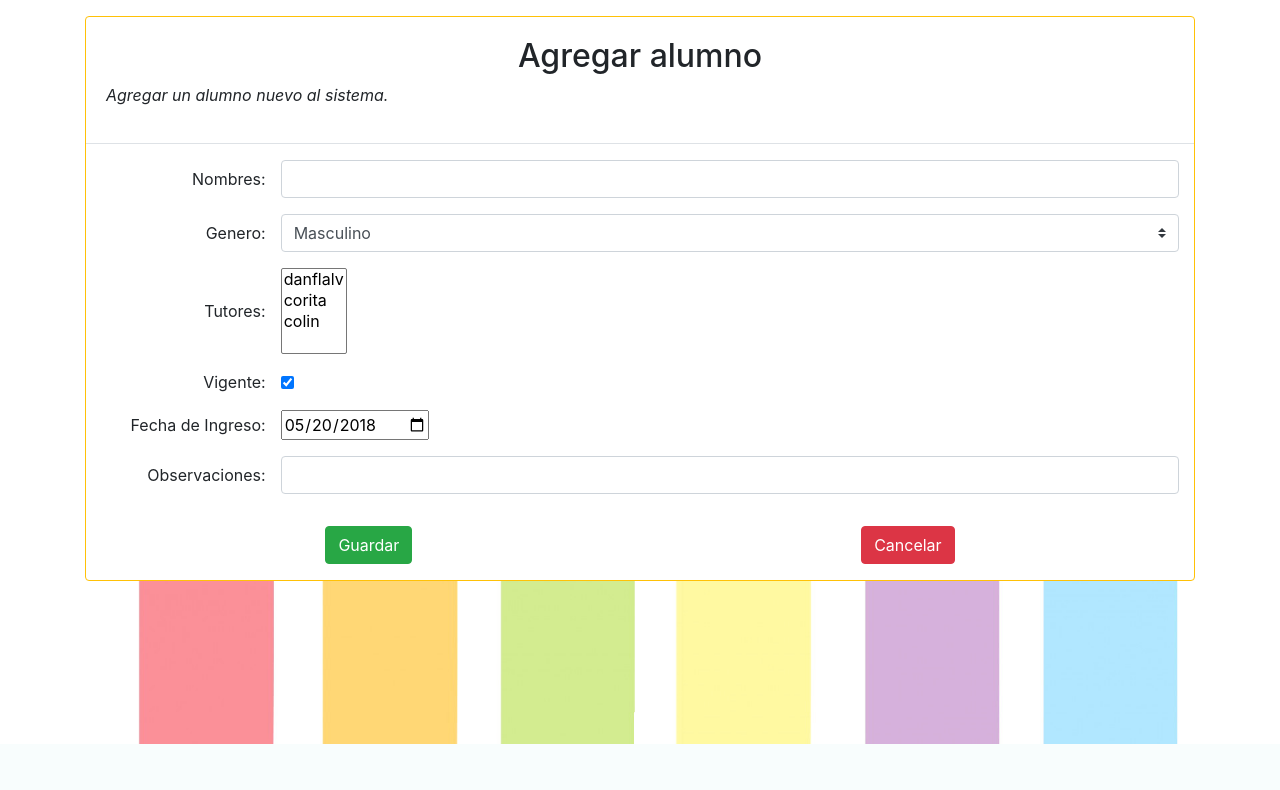
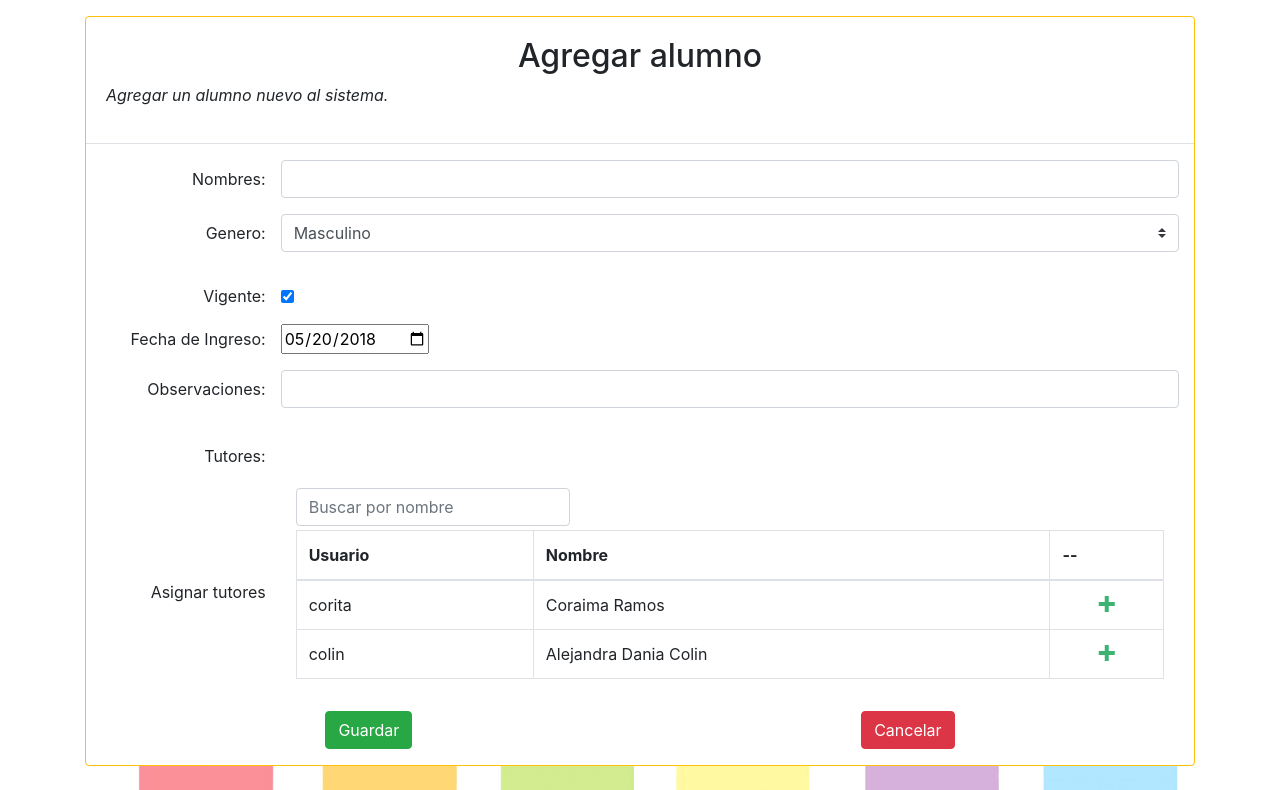
Before and after one commit to AlexSB664/Presscolar, a Django app: page /alumnos/agregar/ in a window 1280 px wide. Shown: the part 56-846 px from the top of the page. Before the commit the page ends 800 px from the top, so only its background shows below. Run offline with Django 3.2, Linux system fonts and the light colour scheme; a user stored in the database is signed in; data comes from the database, SQL or seed files in the repository; both versions use the stored data as it was after the commit; some libraries are stand-ins or nearby versions.

Commit message:
reporte tutores

```diff
--- a/alumnos/views.py
+++ b/alumnos/views.py
@@ -119,7 +119,7 @@ class AgregarAlumConEstilo(FormView):
         alu.alu_tutores.set(form.cleaned_data['alu_tutores'])
         alu.alu_vigente = form.cleaned_data['alu_vigente']
         alu.alu_fechaIngreso = form.cleaned_data['alu_fechaIngreso']
-        alu_observaciones = form.cleaned_data['alu_observaciones']
+        alu.alu_observaciones = form.cleaned_data['alu_observaciones']
         alu.slug =form.cleaned_data['slug']
         alu.save()
         return super(AgregarAlumConEstilo,self).form_valid(form)
@@ -133,11 +133,11 @@ class EvaluarAlumno(FormView):
         alu = Evaluacion()
         alu.alu_nombre = form.cleaned_data['alu_nombre']
         alu.alu_genero = form.cleaned_data['alu_genero']
+        alu_observaciones = form.cleaned_data['alu_observaciones']
         alu.save()
         #alu.alu_tutores = form.cleaned_data['alu_tutores']
         alu.alu_tutores.set(form.cleaned_data['alu_tutores'])
         alu.alu_vigente = form.cleaned_data['alu_vigente']
         alu.alu_fechaIngreso = form.cleaned_data['alu_fechaIngreso']
-        alu_observaciones = form.cleaned_data['alu_observaciones']
         alu.save()
         return super(AgregarAlumConEstilo,self).form_valid(form)
--- a/templates/alumnos/crear.html
+++ b/templates/alumnos/crear.html
@@ -10,7 +10,7 @@
 <h2 class="form-label text-center">Agregar alumno</h2>
 <p class="form-label text-justify font-italic">Agregar un alumno nuevo al sistema.</p>
     </div>
-<form class="mt-3 container form-horizontal" method="POST">
+<form class="mt-3 container form-horizontal" onkeypress="if(event.keyCode == 13) event.returnValue = false;" method="POST">
 {% csrf_token %}
 
     {% for field in form %}
@@ -22,9 +22,9 @@
     <label class="text-right justify-content-end control-label col-sm-2" for="{{ field.name }}">Confirmar contraseña:</label>
           <input class="form-control col-sm-10" type="password" id="{{field.id}}" name="{{field.name}}" required />
     {% elif field.name == 'alu_tutores' %}
+    <div style="display: none;">
     <label class="text-right justify-content-end control-label col-sm-2" for="{{ field.name }}">{{ field.label }}</label>
-    <!--<input class="form-control col-sm-10" id="{{field.id}}" name="{{field.name}}" required />-->
-    {{field}}
+    {{field}}</div>
     {% elif field.name == 'alu_fechaIngreso' %}
     <label class="text-right justify-content-end control-label col-sm-2" for="{{ field.name }}">{{ field.label }}</label>
     {{field}}
@@ -53,6 +53,37 @@
     {% endif %}
     </div>
     {% endfor %}
+    <div class="form-inline form-group">
+            <label class="text-right justify-content-end control-label col-sm-2">Tutores:</label>
+      <div class="form-inline form-group col-sm-10">
+        <div class="p-3">
+            <table id="tableNombreTutores">
+                <thead></thead>
+                <tbody>
+            </table>
+            <label id="totalTutores"></label>
+        </div>
+      </div>
+    </div>
+        <div  class="form-inline form-group" >
+        <label class="text-right justify-content-end control-label col-sm-2">Asignar tutores</label>
+        <div class="form-inline form-group col-sm-10">
+            <input type="text" class="form-control" placeholder="Buscar por nombre" title="Precione la tecla 'enter' para buscar" id="inputBusqueda" onkeypress="busquedaEnter(event)"/>
+            <table id="tableTutores" class="table table-bordered mt-1">
+                    <thead>
+                        <tr>
+                            <th>Usuario</th>
+                            <th>Nombre</th>
+                            <th>--</th>
+                        </tr>
+                    </thead>
+                    <tbody>
+                    </tbody>
+                </table>
+
+
+        </div>
+        </div>
     <div class="form-group ">
           <div class="d-flex justify-content-around">
             <button  class="btn btn-success" type="submit">Guardar</button>
@@ -61,6 +92,7 @@
     </div>
 </form>
 <script type="text/javascript">
+  var total = 0;
       function randomString(length, chars) {
       var result = '';
       for (var i = length; i > 0; --i) result += chars[Math.floor(Math.random() * chars.length)];
@@ -87,9 +119,113 @@
     document.getElementById('id_alu_vigente').removeAttribute('required')
    }
 
+
+   //Funciones para buscar tutores
+   function Buscar(){
+    var valor = document.getElementById('inputBusqueda').value;
+    var x = new XMLHttpRequest();
+    x.open('GET','/tutores/busqueda/?filtro=' + valor)
+    x.onreadystatechange = function (e) {
+    if (x.readyState == 4) {
+        if (x.status === 200) {
+            x.addEventListener('load', function(e){
+                var jsonData = JSON.parse(x.responseText.replace(/\'/g,'"'))
+                iterarObjeto(jsonData);
+            });
+        } else {
+            console.error(x.status);
+            }
+    }
+    }
+    x.send();
+}
+
+function busquedaEnter(e){
+    if(e.keyCode == 13){
+        Buscar();
+    }
+}
+var js
+function iterarObjeto(obj){
+    document.getElementById('tableTutores').children[1].innerHTML = '';
+    for(i = 0; i < obj.length; i++){
+
+        var span = validar(obj[i].Usuario)
+        var tr = document.createElement('tr');
+        tr.innerHTML ='<td>' + obj[i].Usuario + '</td>'+
+            '<td>' + obj[i].Apellidos + '</td>'+
+            '<td '+ span +'</td>';
+        document.getElementById('tableTutores').children[1].appendChild(tr);
+    }
+}
+
+//funciones para quitar y asignar tutores
+function SetTutor(itm){
+  usu = itm.parentNode.children[0].innerHTML.trim();
+    var sl = document.getElementById('id_alu_tutores')
+    for(var i = 0; i < sl.childElementCount; i++){
+      if (sl.children[i].textContent == usu) {
+          sl.children[i].setAttribute('selected', '');
+      }
+    }
+
+    var tbl = document.getElementById('tableNombreTutores').children[1]
+    var tr = document.createElement('tr')
+    tr.innerHTML = '<td>' + itm.parentNode.children[1].innerHTML + '</td>'
+    tbl.appendChild(tr);
+    countTutores();
+    Buscar()
+}
+function validar(usuario){
+    var span ='>--';
+    var encontrado = false;
+    var sl = document.getElementById('id_alu_tutores')
+    for(var i = 0; i < sl.childElementCount; i++){
+        if(sl.children[i].textContent == usuario && sl.children[i].getAttribute('selected') != null){
+            span = 'onclick="rmTutor(this)" class="text-center"><span style="color: red;" class="oi oi-trash"></span>'
+            encontrado = true;
+        }
+    }
+    if (total < 3 && !encontrado){
+        span = 'onclick="SetTutor(this)" class="text-center" ><span style="color: mediumseagreen;" class="oi oi-plus"></span></span>'
+    }
+
+    return span;
+}
+function rmTutor(itm){
+    var sl = document.getElementById('id_alu_tutores')
+    var tbl = document.getElementById('tableNombreTutores').children[1]
+    var usuario = itm.parentNode.children[0].innerHTML;
+    var nombre = itm.parentNode.children[1].innerHTML;
+    for(var i = 0; i < sl.childElementCount; i++){
+          if(sl.children[i].textContent == usuario && sl.children[i].getAttribute('selected') != null){
+            sl.children[i].removeAttribute('selected');
+          }
+    }
+    for(var i = 0; i < tbl.rows.length; i++){
+        if (tbl.children[i].children[0].innerText == nombre) {
+            tbl.children[i].remove();
+        }
+    }
+    countTutores();
+    Buscar()
+}
+
+function countTutores(){
+    var sl = document.getElementById('id_alu_tutores');
+    total = 0
+    for(var i = 0; i < sl.childElementCount; i++){
+      if (sl.children[i].getAttribute('selected') != null) {total++;}
+    }
+    document.getElementById('totalTutores').textContent = 'Tutores seleccionados: ' + total;
+}
+
+
    getStatus();
    changeFunc();
    changeSlug();
+    Buscar()
+
 
 </script>
 </div>
--- a/templates/base.html
+++ b/templates/base.html
@@ -70,7 +70,7 @@
           <button class="btn btn-outline-success my-2 my-sm-0" type="submit">Search</button> -->
          <ul class="navbar-nav mr-auto">
             <li class="nav-item">
-            <a class="nav-link" href="../cerrar">Salir</a>
+            <a class="nav-link" href="/cerrar">Salir</a>
           </li>
             </ul>
         </form>
```
Also changed, not shown: templates/alumnos/reporte.html (+4 -3 lines), db.sqlite3.
